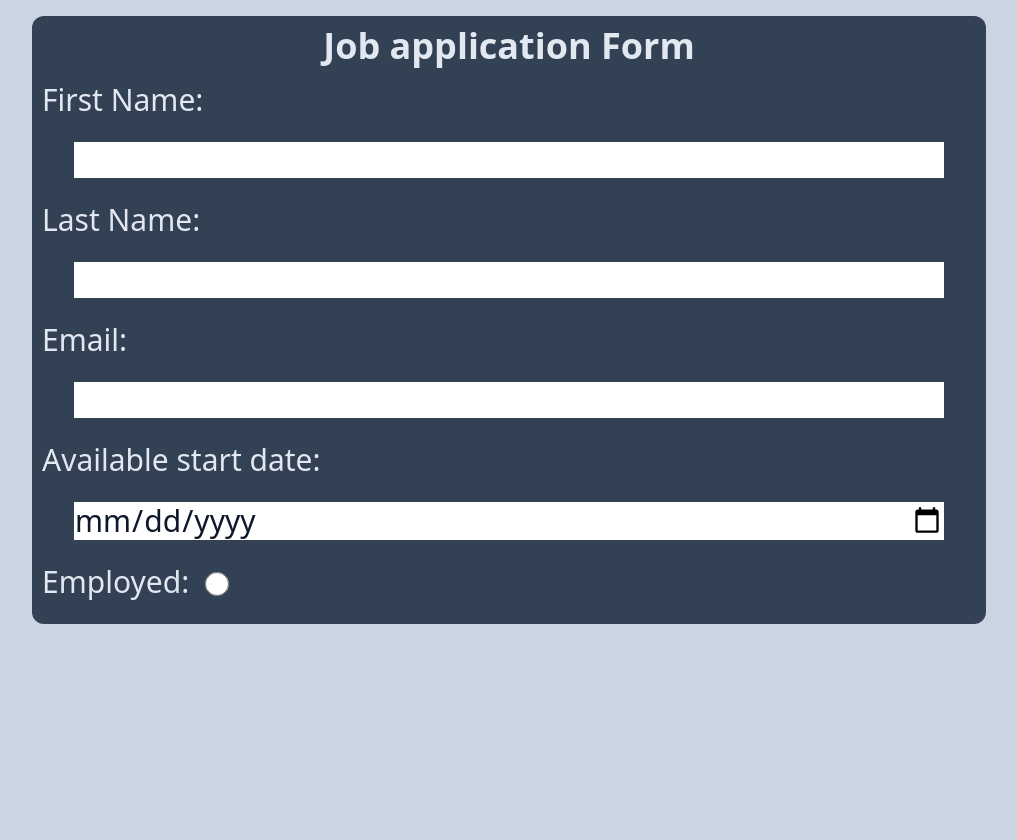
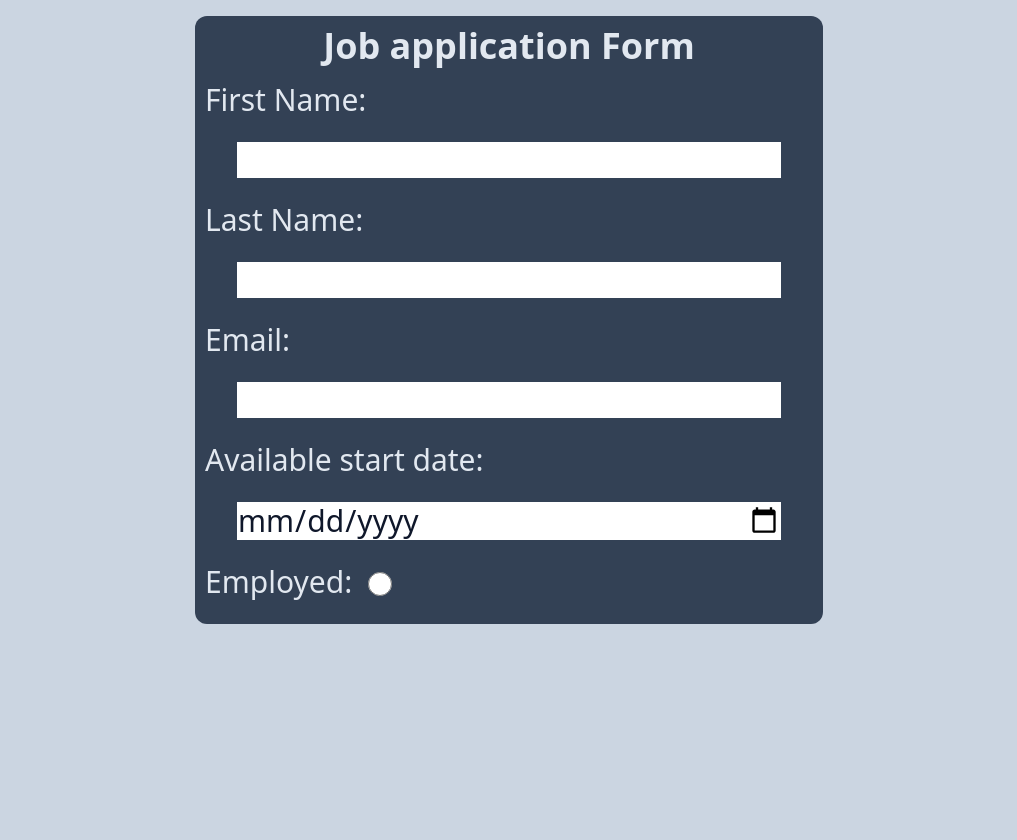
Before and after one commit to Canthar90/Flask-Job-application-site, a Flask app: page / in a window 1280 px wide. Shown: the whole page, without its empty margins (131-1148 px from the left). Run offline with Flask 3, Linux system fonts and the light colour scheme.

Commit message:
Added some reactivity

```diff
--- a/static/output.css
+++ b/static/output.css
@@ -570,6 +570,10 @@ video {
   grid-column: span 4 / span 4;
 }
 
+.col-span-8 {
+  grid-column: span 8 / span 8;
+}
+
 .col-start-2 {
   grid-column-start: 2;
 }
@@ -778,3 +782,49 @@ video {
 .underline {
   text-decoration-line: underline;
 }
+
+@media (min-width: 640px) {
+  .sm\:col-span-4 {
+    grid-column: span 4 / span 4;
+  }
+
+  .sm\:col-span-6 {
+    grid-column: span 6 / span 6;
+  }
+
+  .sm\:col-start-3 {
+    grid-column-start: 3;
+  }
+
+  .sm\:col-start-2 {
+    grid-column-start: 2;
+  }
+}
+
+@media (min-width: 768px) {
+  .md\:col-span-6 {
+    grid-column: span 6 / span 6;
+  }
+
+  .md\:col-span-4 {
+    grid-column: span 4 / span 4;
+  }
+
+  .md\:col-start-2 {
+    grid-column-start: 2;
+  }
+
+  .md\:col-start-3 {
+    grid-column-start: 3;
+  }
+}
+
+@media (min-width: 1024px) {
+  .lg\:col-span-4 {
+    grid-column: span 4 / span 4;
+  }
+
+  .lg\:col-start-3 {
+    grid-column-start: 3;
+  }
+}
--- a/templates/index.html
+++ b/templates/index.html
@@ -12,7 +12,7 @@
   <body class="bg-slate-300">
     <div class="grid grid-cols-8 grid-rows-8 gap-6">
       <div
-        class="text-center pb-6 bg-slate-700 p-2.5 mt-4 row-start-1 row-span-6 col-start-2 col-span-6 rounded-xl"
+        class="text-center pb-6 bg-slate-700 p-2.5 mt-4 row-start-1 row-span-6 lg:col-start-3 lg:col-span-4 sm:col-start-2 sm:col-span-6 col-start-1 col-span-8 rounded-xl"
       >
         <h1 class="text-4xl pb-4 font-bold text-slate-200">
           Job application Form
```
